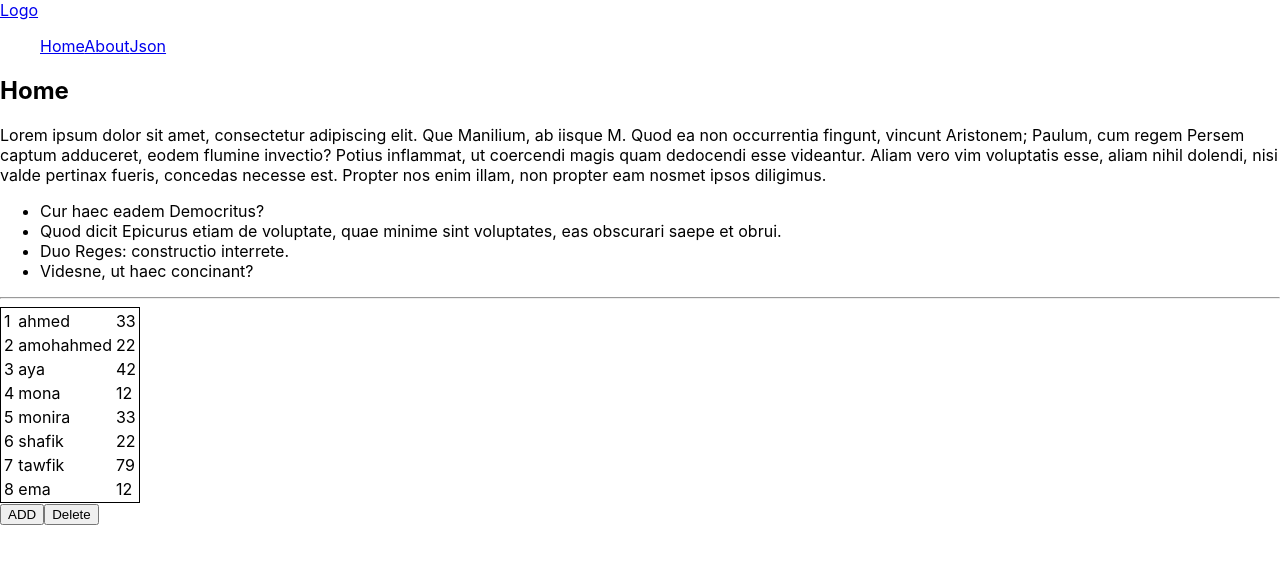
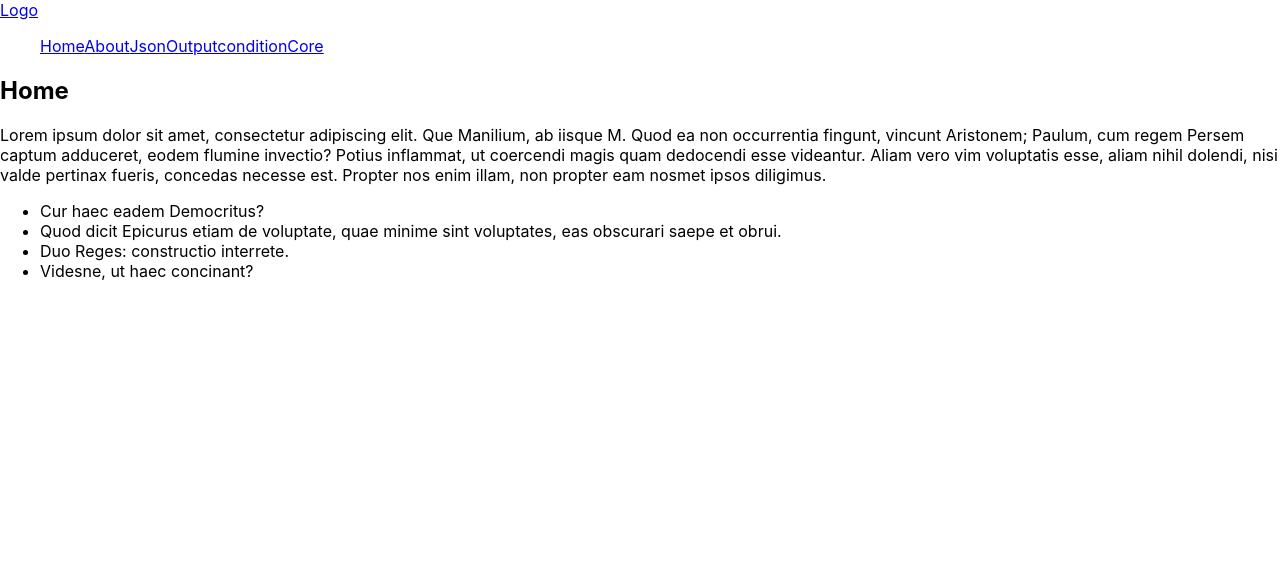
Before and after one commit to ahmedtaaw/reactdom, a React (Create React App) app in the folder forms/: page / in a window 1280 px wide. Shown: the top 564 px of the page. Built offline with nearby package versions, Linux system fonts and the light colour scheme.

Commit message:
unify app

```diff
--- a/forms/src/App.js
+++ b/forms/src/App.js
@@ -1,6 +1,6 @@
 import React, { Component } from 'react';
 //import Formsapp from './components/forms';
-import Outputcondition from './components/Outputcondition';
+
 
 import "./components/components.css"
 
@@ -9,61 +9,13 @@ import Home from './components/Home';
 import About from './components/About';
 import JsonBlog from './components/JsonBlog';
 import Routex from './components/Routex';
+import OutputconditionCore from './components/OutputconditionCore'
 
 import { BrowserRouter, Route, Switch} from 'react-router-dom';
 
 class App extends Component {
 
-  /*component life cycle
-  1-constructor
-  2-render
-  3-componentDidMount
-  4-componentDidUpdate
-  */
 
-  constructor (){
-    super();
-    //console.log("constructor")
-  }
-
-  componentDidMount(){
-    //console.log("componentDidMount every thing has been rendered")
-  }
-
-  componentDidUpdate(prevProps, prevState){
-    //console.log("componentDidUpdate")
-    //console.log("prevProps",prevProps)
-    //console.log("prevState",prevState)
-  }
-
-  handleADD = (e)=>{
-    let items = this.state.items;
-    items.push(  {id:9, name:"sawsan", age:"132" })
-    this.setState({
-      items:items
-    })
-  }
-
-  handleDelete = (e)=>{
-    let items = this.state.items;
-    items.pop()
-    this.setState({
-      items:items
-    })
-  }
-
-  state={
-    items:[
-      {id:1, name:"ahmed", age:"33" },
-      {id:2, name:"amohahmed", age:"22" },
-      {id:3, name:"aya", age:"42" },
-      {id:4, name:"mona", age:"12" },
-      {id:5, name:"monira", age:"33" },
-      {id:6, name:"shafik", age:"22" },
-      {id:7, name:"tawfik", age:"79" },
-      {id:8, name:"ema", age:"12" }
-    ]
-  }
   render() {
     //console.log("render")
     return (
@@ -74,15 +26,13 @@ class App extends Component {
           <Route exact path="/" component = {Home}/>
           <Route path="/about" component = {About}/>
           <Route path="/json" component = {JsonBlog}/>
+          <Route path="/OutputconditionCore" component ={OutputconditionCore}/>
           <Route path="/:test_params" component={Routex}/>
         </Switch>
 
 
-<hr></hr>
 
-        <Outputcondition items={this.state.items}/>
-        <button onClick={this.handleADD}>ADD</button>
-        <button onClick={this.handleDelete}>Delete</button>
+
 
 
       </div>
--- a/forms/src/components/JsonBlog.js
+++ b/forms/src/components/JsonBlog.js
@@ -1,26 +1,30 @@
-import React, {component, Component} from 'react';
+import React, { component, Component } from 'react';
 
 import axios from 'axios';
 
-class JsonBlog extends Component{
+class JsonBlog extends Component {
 
-    state={
-        users:[]
+    state = {
+        users: []
     }
-    componentDidMount(){
+    componentDidMount() {
         console.log(this.props)
         console.log(this.props.match.path)
         axios.get('https://jsonplaceholder.typicode.com/users')
-        .then(res=>{
-this.setState({
-    users:res.data
-})
-        })
+            .then(res => {
+                this.setState({
+                    users: res.data
+                })
+            }).then(function(){
+                console.log("loading")
+            }).catch(function (error) {
+                console.log("error getting json");
+              })
     }
-    render(){
-        const {users}=this.state;
-        const userList = users.map(user=>{
-            return(
+    render() {
+        const { users } = this.state;
+        const userList = users.map(user => {
+            return (
                 <div key={user.id}>
                     <p>Name: {user.name},
                     Email: {user.email},
@@ -29,7 +33,7 @@ this.setState({
                 </div>
             )
         })
-        return(
+        return (
             <div>
                 {userList}
             </div>
--- a/forms/src/components/Nav.js
+++ b/forms/src/components/Nav.js
@@ -10,6 +10,7 @@ const Nav = () =>{
                 <NavLink  exact to="/">Home</NavLink>
                 <NavLink activeClassName='selected' to="/about">About</NavLink>
                 <NavLink  to="/json">Json</NavLink>
+                <NavLink to="/OutputconditionCore">OutputconditionCore</NavLink>
             </ul>
         </div>
     )
--- /dev/null
+++ b/forms/src/components/OutputconditionCore.js
@@ -0,0 +1,67 @@
+import React, {component, Component} from 'react';
+import Outputcondition from './Outputcondition-UI';
+
+class OutputconditionCore extends Component{
+  /*component life cycle
+  1-constructor
+  2-render
+  3-componentDidMount
+  4-componentDidUpdate
+  */
+
+ constructor (){
+    super();
+    //console.log("constructor")
+  }
+
+  componentDidMount(){
+    //console.log("componentDidMount every thing has been rendered")
+  }
+
+  componentDidUpdate(prevProps, prevState){
+    //console.log("componentDidUpdate")
+    //console.log("prevProps",prevProps)
+    //console.log("prevState",prevState)
+  }
+
+  handleADD = (e)=>{
+    let items = this.state.items;
+    items.push(  {id:9, name:"sawsan", age:"132" })
+    this.setState({
+      items:items
+    })
+  }
+
+  handleDelete = (e)=>{
+    let items = this.state.items;
+    items.pop()
+    this.setState({
+      items:items
+    })
+  }
+
+  state={
+    items:[
+      {id:1, name:"ahmed", age:"33" },
+      {id:2, name:"amohahmed", age:"22" },
+      {id:3, name:"aya", age:"42" },
+      {id:4, name:"mona", age:"12" },
+      {id:5, name:"monira", age:"33" },
+      {id:6, name:"shafik", age:"22" },
+      {id:7, name:"tawfik", age:"79" },
+      {id:8, name:"ema", age:"12" }
+    ]
+  }
+  render() {
+    //console.log("render")
+    return (
+        <div>
+        <Outputcondition items={this.state.items}/>
+        <button onClick={this.handleADD}>ADD</button>
+        <button onClick={this.handleDelete}>Delete</button>
+        </div>
+    )
+  }
+}
+
+export default OutputconditionCore;
```
Also changed, not shown: forms/src/components/Outputcondition-UI.js (renamed from forms/src/components/outputcondition.js).
